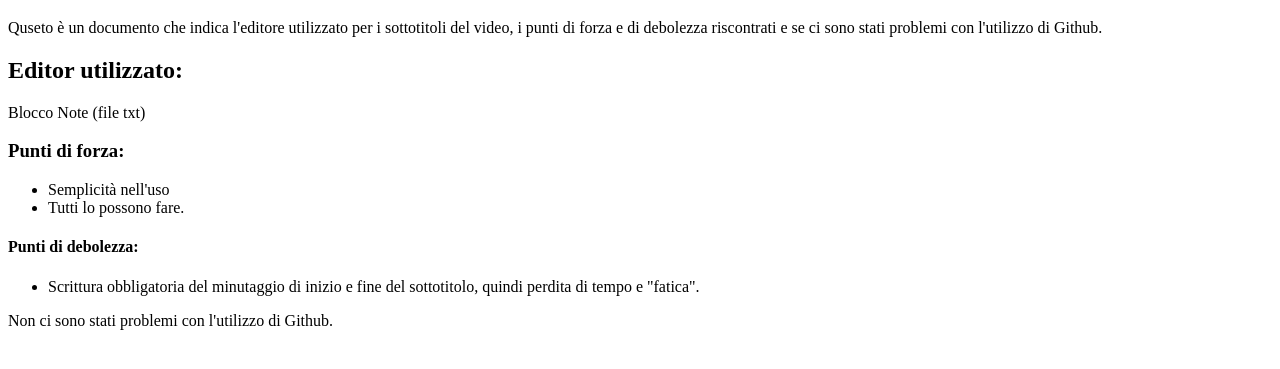
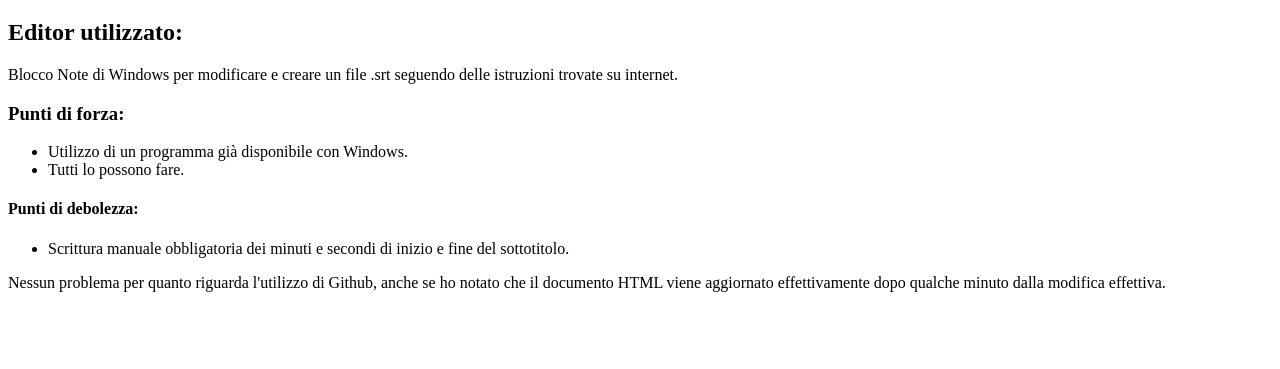
Before and after one commit to Gianlupisa1/Gianlupisa1.github.io, a plain HTML site: page index.html in a window 1280 px wide. Shown: the part 61-430 px from the top of the page. Drawn offline with Linux system fonts and the light colour scheme.

Commit message:
Update index.html

```diff
--- a/index.html
+++ b/index.html
@@ -2,18 +2,17 @@
 <html>
 <body>
 <h1> Pagina Hostata da GitHub Pages </h1>
-<p> Quseto è un documento che indica l'editore utilizzato per i sottotitoli del video, i punti di forza e di debolezza riscontrati e se ci sono stati problemi con l'utilizzo di Github. </ p >
 <h2> Editor utilizzato: </h2>
-<p> Blocco Note (file txt) </p>
+<p> Blocco Note di Windows per modificare e creare un file .srt seguendo delle istruzioni trovate su internet. </p>
 <h3> Punti di forza: </h3>
 <ul>
-    <li> Semplicità nell'uso </li>
+    <li> Utilizzo di un programma già disponibile con Windows. </li>
     <li> Tutti lo possono fare. </li>
 </ul>
 <h4> Punti di debolezza: </h4>
 <ul>
-    <li> Scrittura obbligatoria del minutaggio di inizio e fine del sottotitolo, quindi perdita di tempo e "fatica". </li>
+    <li> Scrittura manuale obbligatoria dei minuti e secondi di inizio e fine del sottotitolo. </li>
 </ul>
-<p> Non ci sono stati problemi con l'utilizzo di Github. </p>
+<p> Nessun problema per quanto riguarda l'utilizzo di Github, anche se ho notato che il documento HTML viene aggiornato effettivamente dopo qualche minuto dalla modifica effettiva. </p>
 </body>
 </html>
```
